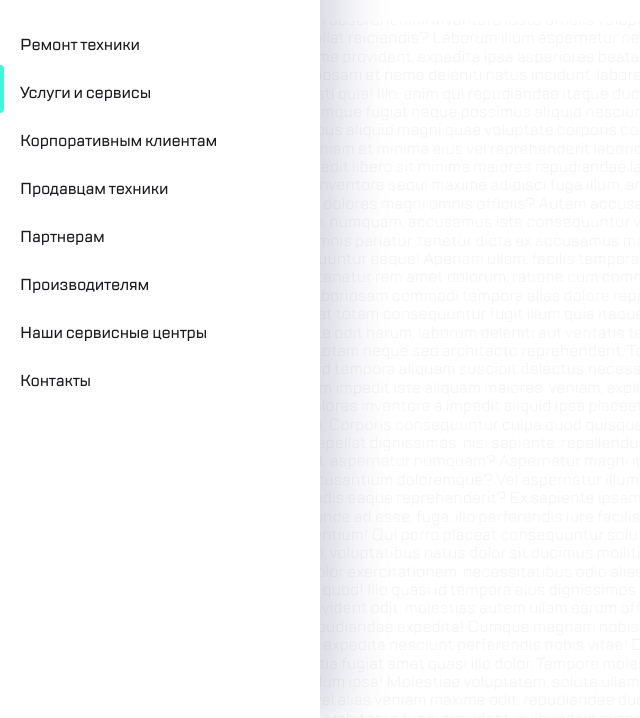
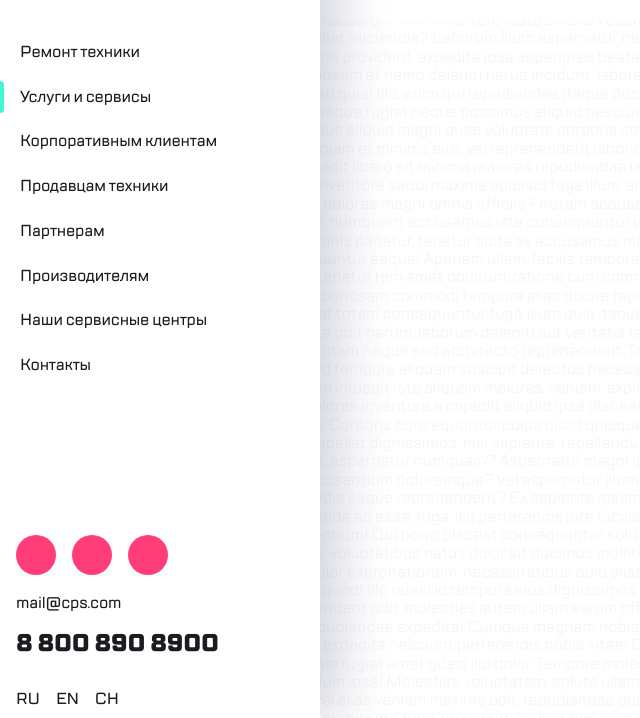
Before and after one commit to Binatik/cps, a website built with webpack: page src/index.html in a window 1280 px wide. Both pictures are taken after a click on the button 36 px from the left and 51 px from the top of the page. Shown: the part 81-799 px from the top of the page, without its empty margins (0-640 px from the left). Built offline with nearby package versions, Linux system fonts and the light colour scheme; a web font is replaced by a local one.

Commit message:
фикс маркера, доработка шапки

```diff
--- a/src/index.html
+++ b/src/index.html
@@ -10,7 +10,7 @@
       <header class="header">
         <div class="header__top-container">
           <div class="header__company">
-            <button class="header__burger chip chip--mode--primary"></button>
+            <button type="button" class="header__burger chip chip--mode--primary"></button>
             <div class="header__separator-company separator--media--table separator--mode--inline"></div>
             <a href="#" class="header__logo logo">
               <svg class="logo__main logo__main--mode--primary logo__main--size--md" viewBox="0 0 98 53" xmlns="http://www.w3.org/2000/svg">
@@ -51,14 +51,14 @@
           </div>
           <div class="header__separator-center separator separator--mode--inline"></div>
           <div class="header__actions">
-            <button class="chip chip--mode--primary"></button>
-            <button class="chip chip--mode--primary"></button>
-            <button class="chip chip--mode--primary"></button>
+            <button type="button" class="chip chip--mode--primary"></button>
+            <button type="button" class="chip chip--mode--primary"></button>
+            <button type="button" class="chip chip--mode--primary"></button>
           </div>
           <div class="header__separator-actions separator--media--table separator--mode--inline"></div>
           <div class="header__buttons">
-            <button class="chip chip--mode--primary"></button>
-            <button class="chip chip--mode--primary"></button>
+            <button type="button" class="chip chip--mode--primary"></button>
+            <button type="button" class="chip chip--mode--primary"></button>
           </div>
         </div>
       </header>
@@ -68,7 +68,7 @@
           <div class="navigation__header">
             <div class="navigation__header-container">
               <div class="navigation__header-company">
-                <button class="navigation__burger chip chip--mode--primary"></button>
+                <button type="button" class="navigation__burger chip chip--mode--primary"></button>
                 <a href="#" class="navigation__logo logo">
                   <svg class="logo__main logo__main--mode--primary logo__main--size--md" viewBox="0 0 98 53" xmlns="http://www.w3.org/2000/svg">
                     <path class="logo__path" fill-rule="evenodd" clip-rule="evenodd" d="M36.8445 1C36.2922 1 35.8445 1.44772 35.8445 2V6.27495C35.8445 6.82724 36.2922 7.27495 36.8445 7.27495H73.1714C83.2984 7.27495 91.2519 15.0716 91.2519 25.1644C91.2519 25.45 91.4834 25.6815 91.7689 25.6815H97.0311C97.3167 25.6815 97.5482 25.45 97.5482 25.1644C97.5482 11.6752 86.7062 1 73.1714 1H36.8445Z" stroke="#80949F" stroke-width="0.5" />
@@ -106,7 +106,7 @@
                   </svg>
                 </a>
               </div>
-              <button class="navigation__search chip chip--mode--primary"></button>
+              <button type="button" class="navigation__search chip chip--mode--primary"></button>
               <div class="search__container"></div>
             </div>
           </div>
@@ -143,6 +143,22 @@
                   </li>
                 </ul>
               </nav>
+              <div class="navigation__information">
+                <div class="navigation__actions">
+                  <button type="button" class="chip chip--mode--primary"></button>
+                  <button type="button" class="chip chip--mode--primary"></button>
+                  <button type="button" class="chip chip--mode--primary"></button>
+                </div>
+                <div class="navigation__contacts">
+                  <a href="mailto:mail@cps.com&body=привет?subject=вопрос" class="navigation__contacts-link link link--mode--mail link--size--md">mail@cps.com</a>
+                  <a href="tel:+78008908900" class="navigation__contacts-link link link--mode--tel link--size--super-extra">8 800 890 8900</a>
+                </div>
+                <div class="navigation__settings">
+                  <button type="button" class="button button--mode--settings button--size--md">Ru</button>
+                  <button type="button" class="button button--mode--settings button--size--md">En</button>
+                  <button type="button" class="button button--mode--settings button--size--md">Ch</button>
+                </div>
+              </div>
             </div>
           </div>
         </div>
@@ -226,11 +242,11 @@
               <h1 class="sub-menu__title title title--mode--primary title--size--extra">Услуги и сервисы</h1>
               <div class="sub-menu__right">
                 <div class="sub-menu__vertical-line vertical-line"></div>
-                <button class="sub-menu__application button button--mode--inline">
+                <button type="button" class="sub-menu__application button button--mode--inline">
                   <span class="sub-menu__typeparagraph typeparagraph typeparagraph--mode--default visibility-hidden">Оставить заявку</span>
                   <span class="chip chip--mode--primary"></span>
                 </button>
-                <button class="sub-menu__application button button--mode--inline">
+                <button type="button" class="sub-menu__application button button--mode--inline">
                   <span class="sub-menu__typeparagraph typeparagraph typeparagraph--mode--default visibility-hidden">Статус ремонта</span>
                   <span class="chip chip--mode--primary"></span>
                 </button>
--- a/src/scss/modules/navigation.scss
+++ b/src/scss/modules/navigation.scss
@@ -1,11 +1,11 @@
 .navigation {
   position: absolute;
   width: 100%;
-  height: 100%;
+  height: 100vh;
   z-index: auto;
 
   &__overlay {
-    position: absolute;
+    position: fixed;
     top: 0;
     left: 0;
     width: 100%;
@@ -57,31 +57,73 @@
   }
 
   &__list {
+    position: relative;
     list-style: none;
     padding: 0;
     margin: 0;
   }
 
   &__body {
+    display: flex;
+    flex-direction: column;
+    height: 100%;
     overflow-y: auto;
   }
 
+  &__body-container {
+    padding: 8px 16px;
+    display: flex;
+    flex-direction: column;
+    justify-content: space-between;
+    flex-grow: 1;
+  }
+
   &__marker {
+    position: absolute;
+    left: 0;
+    top: 0;
+    transition: 0.3s top;
+  }
+
+  &__marker::before {
     content: '';
     position: absolute;
-    top: 0;
+    top: 50%;
+    left: 0;
     width: 4px;
     height: 32px;
     background-color: $border-light ;
     border-top-right-radius: 4px;
     border-bottom-right-radius: 4px;
-    transform: translate(0, -0.5vh);
-    transition: 0.3s all;
+    transform: translate(-16px, -50%);
+  }
+
+  &__actions {
+    display: flex;
+    align-items: center;
+    gap: 0 16px;
+
   }
 
   &__link {
-    padding: 1.5vh 16px;
+    padding: 1.3vh 0;
     margin: 0;
+  }
+
+  &__contacts-link {
+    margin-bottom: 12px;
+  }
+
+  &__information {
+   display: flex;
+   flex-direction: column;
+   gap: 16px;
+  }
+
+  &__settings {
+    display: flex;
+    align-items: center;
+    gap: 16px;
   }
 }
 
```
